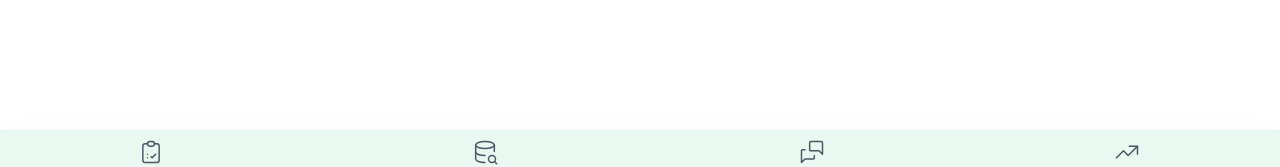
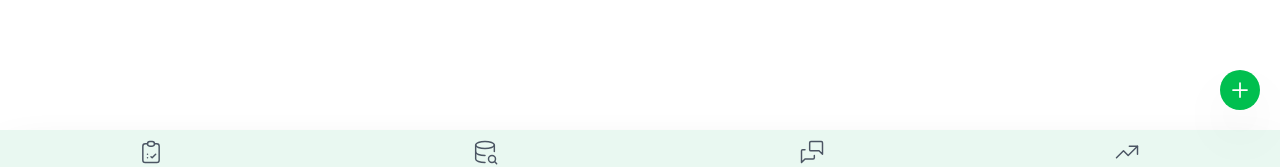
Before and after one commit to Factral/hackaton-fcv, a React (Vite) app in the folder frontend/: page / in a window 1280 px wide. Shown: the part 610-777 px from the top of the page. Built offline with nearby package versions, Linux system fonts and the light colour scheme.

Commit message:
Add buttom for add medicine

```diff
--- a/frontend/src/components/AddMedicine.jsx
+++ b/frontend/src/components/AddMedicine.jsx
@@ -1,7 +1,29 @@
+import { useState } from 'react'
+import { Add } from './Icons'
+import IconButton from './IconButton'
+
 export default function AddMedicineButton () {
+  const [isOpen, setIsOpen] = useState(false)
+  const handleOpen = () => {
+    setIsOpen(!isOpen)
+  }
   return (
-    <div className="">
+    <div className=''>
+      <IconButton onClick={handleOpen} className='bg-main-green-600 z-20 text-white rounded-full p-2 fixed bottom-20 right-5 shadow-2xl' icon={<Add />} />
+      {isOpen && (
+        <div className='fixed top-0 left-0 w-full h-[calc(100%-64px)] z-10 bg-black bg-opacity-60' />
+      )}
+      {isOpen && (
+        <div className='fixed bottom-32 right-5 z-20'>
+          <div className='relative flex flex-col gap-2 w-full'>
+            <div className='flex items-center gap-2'>
+              <p className='font-medium text-white'>Añadir</p>
+              <IconButton className='bg-main-white-200 text-gray-500 rounded-full p-2 shadow-2xl hover:bg-main-green-500 duration-200' icon={<Add />} />
+            </div>
+          </div>
+        </div>
 
+      )}
     </div>
   )
 }
--- a/frontend/src/components/Dropdown.jsx
+++ b/frontend/src/components/Dropdown.jsx
@@ -1,11 +1,10 @@
 import { Menu, Transition } from '@headlessui/react'
-import { Fragment, useEffect, useRef, useState } from 'react'
-import { Adjustment, LogOut, User } from './Icons'
+import { Fragment } from 'react'
 
 export default function Dropdown ({ title, icon, className, children }) {
   return (
     <Menu as='div' className='relative inline-block text-left'>
-      <Menu.Button className='w-full justify-center text-main-green-600 hover:bg-gray-300 rounded-[50%] focus:outline-none focus-visible:ring-2 focus-visible:ring-white focus-visible:ring-opacity-75'>
+      <Menu.Button className={className}>
         {icon}
       </Menu.Button>
       <Transition
--- /dev/null
+++ b/frontend/src/components/IconButton.jsx
@@ -0,0 +1,10 @@
+export default function IconButton ({ className, icon, onClick }) {
+  return (
+    <button
+      onClick={onClick}
+      className={`flex rounded-full hover:scale-110 transition duration-200 ease-in-out ${className}`}
+    >
+      {icon}
+    </button>
+  )
+}
--- a/frontend/src/components/Icons.jsx
+++ b/frontend/src/components/Icons.jsx
@@ -92,9 +92,9 @@ export const ArrowRight = () => {
   )
 }
 
-export const LogOut = ({ w = 24, h = 24 }) => {
+export const LogOut = ({ size = 24 }) => {
   return (
-    <svg xmlns='http://www.w3.org/2000/svg' className='icon icon-tabler icon-tabler-logout' width={w} height={h} viewBox='0 0 24 24' strokeWidth='1.5' stroke='currentColor' fill='none' strokeLinecap='round' strokeLinejoin='round'>
+    <svg xmlns='http://www.w3.org/2000/svg' className='icon icon-tabler icon-tabler-logout' width={size} height={size} viewBox='0 0 24 24' strokeWidth='1.5' stroke='currentColor' fill='none' strokeLinecap='round' strokeLinejoin='round'>
       <path stroke='none' d='M0 0h24v24H0z' fill='none' />
       <path d='M14 8v-2a2 2 0 0 0 -2 -2h-7a2 2 0 0 0 -2 2v12a2 2 0 0 0 2 2h7a2 2 0 0 0 2 -2v-2' />
       <path d='M7 12h14l-3 -3m0 6l3 -3' />
@@ -102,12 +102,32 @@ export const LogOut = ({ w = 24, h = 24 }) => {
   )
 }
 
-export const User = ({ w = 24, h = 24 }) => {
+export const User = ({ size = 24 }) => {
   return (
-    <svg xmlns='http://www.w3.org/2000/svg' className='icon icon-tabler icon-tabler-user' width={w} height={h} viewBox='0 0 24 24' strokeWidth='1.5' stroke='currentColor' fill='none' strokeLinecap='round' strokeLinejoin='round'>
+    <svg xmlns='http://www.w3.org/2000/svg' className='icon icon-tabler icon-tabler-user' width={size} height={size} viewBox='0 0 24 24' strokeWidth='1.5' stroke='currentColor' fill='none' strokeLinecap='round' strokeLinejoin='round'>
       <path stroke='none' d='M0 0h24v24H0z' fill='none' />
       <path d='M8 7a4 4 0 1 0 8 0a4 4 0 0 0 -8 0' />
       <path d='M6 21v-2a4 4 0 0 1 4 -4h4a4 4 0 0 1 4 4v2' />
     </svg>
   )
 }
+
+export const Add = ({ size = 24 }) => {
+  return (
+    <svg xmlns='http://www.w3.org/2000/svg' className='icon icon-tabler icon-tabler-plus' width={size} height={size} viewBox='0 0 24 24' strokeWidth='1.75' stroke='currentColor' fill='none' strokeLinecap='round' strokeLinejoin='round'>
+      <path stroke='none' d='M0 0h24v24H0z' fill='none' />
+      <path d='M12 5l0 14' />
+      <path d='M5 12l14 0' />
+    </svg>
+  )
+}
+
+export const Drug = ({ size = 24 }) => {
+  return (
+    <svg xmlns='http://www.w3.org/2000/svg' className='icon icon-tabler icon-tabler-pill' width={size} height={size} viewBox='0 0 24 24' strokeWidth='1.5' stroke='currentColor' fill='none' strokeLinecap='round' strokeLinejoin='round'>
+      <path stroke='none' d='M0 0h24v24H0z' fill='none' />
+      <path d='M4.5 12.5l8 -8a4.94 4.94 0 0 1 7 7l-8 8a4.94 4.94 0 0 1 -7 -7' />
+      <path d='M8.5 8.5l7 7' />
+    </svg>
+  )
+}
--- a/frontend/src/pages/Formula.jsx
+++ b/frontend/src/pages/Formula.jsx
@@ -1,16 +1,15 @@
 import Header from '../components/Header'
 import ListOfCards from '../components/Drugs'
 import Navbar from '../components/Navbar'
+import AddMedicineButton from '../components/AddMedicine'
 
 export default function Formula () {
   return (
     <>
-      <div className='h-[200vh]'>
-
-        <Header />
-        {/* <ListOfCards /> */}
-        <Navbar />
-      </div>
+      <Header />
+      {/* <ListOfCards /> */}
+      <Navbar />
+      <AddMedicineButton />
     </>
   )
 }
```
